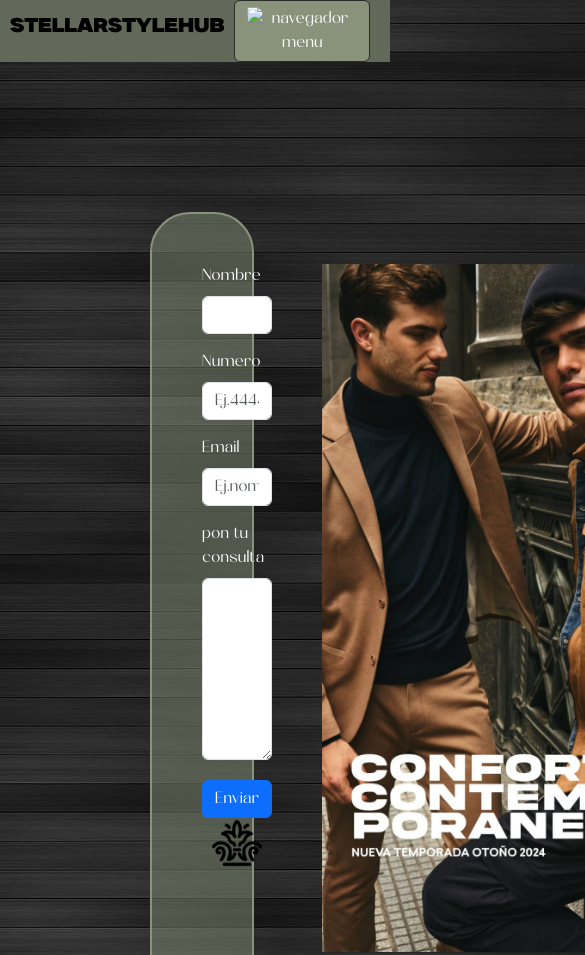
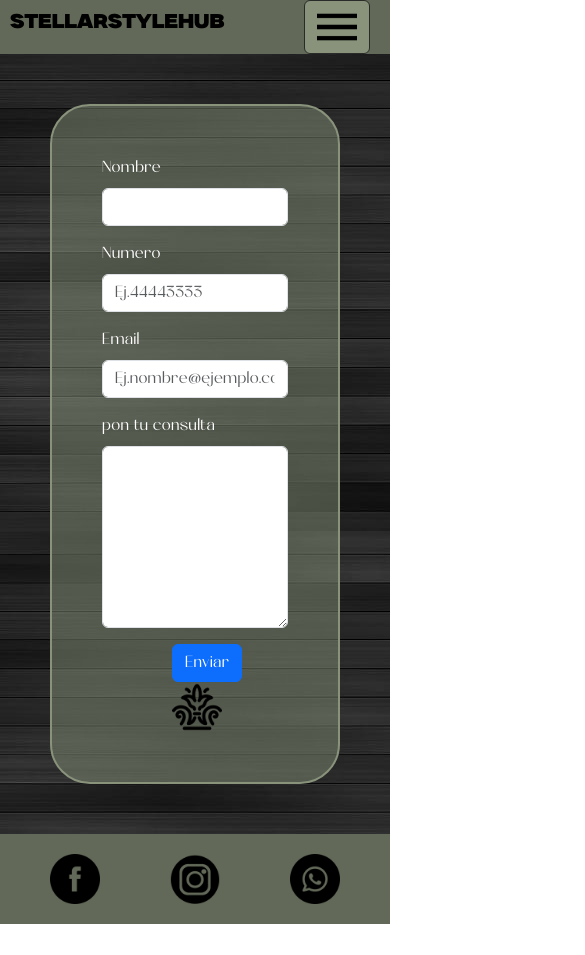
Before and after one commit to Fabri456/Fabrizio, a plain HTML site: page pages/Contacto.html in a window 390 px wide. Shown: the top 955 px of the page, 585 px wide, since content can reach past the window. After the commit the page ends 924 px from the top, so only its background shows below. Drawn offline with nearby package versions, Linux system fonts and the light colour scheme.

Commit message:
11version

```diff
--- a/Fabrizio.css
+++ b/Fabrizio.css
@@ -253,6 +253,27 @@ body{
     .main__texto__contenedor{
         margin: 20px;
     }
+    .formulario__contenedor{
+        border: 2px solid #89937C;
+        margin: 150px;
+        padding: 50px;
+        border-radius: 40px;
+        background-color: #89937c7a;
+        display: grid;
+        grid-template-columns: 1fr 1fr;
+        grid-template-rows: 1fr;
+        grid-template-areas:
+        "formulario__forms formulario__enviar";
+    }
+    .formulario__imagen{
+        display: none;
+    }
+    .formulario__enviar{
+        display: flex;
+        flex-wrap: wrap;
+        align-content: center;
+        margin-left: 70px;
+    }
 }
 @media screen and (max-width:534px){
     .titulo__texto{
@@ -306,5 +327,18 @@ body{
         "CategoriaSweaters"
         "CategoriasBuzos";
     }
+    .formulario__contenedor{
+        border: 2px solid #89937C;
+        margin: 50px;
+        padding: 50px;
+        border-radius: 40px;
+        background-color: #89937c7a;
+        display: grid;
+        grid-template-columns: 1fr;
+        grid-template-rows: 1fr;
+        grid-template-areas:
+        "formulario__forms"
+        "formulario__enviar";
+    }
 
 }
--- a/pages/Contacto.html
+++ b/pages/Contacto.html
@@ -36,7 +36,7 @@
           </div>
         </nav>
         <!--navegador para pantallas como maximo 1000px-->
-        <button class="btn btn-primary navegador__dropdown" type="button" data-bs-toggle="offcanvas" data-bs-target="#offcanvasRight" aria-controls="offcanvasRight"><img class="navegador__imagen" src="./multimedia/png-clipart-menu-icon-icons-logos-emojis-menu-icons-thumbnail.png" alt="navegador menu"></button>
+        <button class="btn btn-primary navegador__dropdown" type="button" data-bs-toggle="offcanvas" data-bs-target="#offcanvasRight" aria-controls="offcanvasRight"><img class="navegador__imagen" src="../multimedia/png-clipart-menu-icon-icons-logos-emojis-menu-icons-thumbnail.png" alt="navegador menu"></button>
         <div class="offcanvas offcanvas-end" tabindex="-1" id="offcanvasRight" aria-labelledby="offcanvasRightLabel">
           <div class="offcanvas-header">
             <h5 class="offcanvas-title" id="offcanvasRightLabel"></h5>
```
